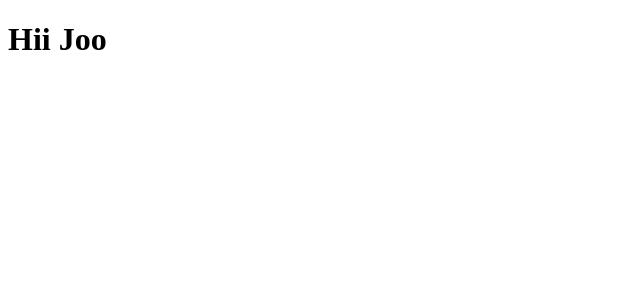
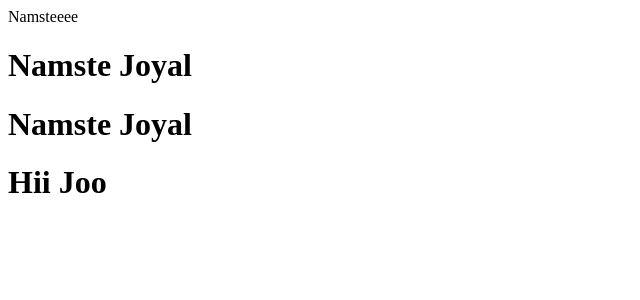
Before and after one commit to JoyalJames/joyal_react, a React (Vite) app: page / in a window 1280 px wide. Shown: the top 300 px of the page, without its empty margins (0-640 px from the left). Built offline with nearby package versions, Linux system fonts and the light colour scheme.

Commit message:
Functional Component

```diff
--- a/App.js
+++ b/App.js
@@ -3,9 +3,18 @@ import ReactDOM from "react-dom/client";
 
 //ReactElement
 // const heading = React.createElement("h1",{id:"heading"},"Hi Joyal Start");
-
-
 // JSX =>Babel transpiles it to React.createElement executed and to ReactElement-JS object is render on to HTML element(render)
-const jsxheading = <h1 id="heading" className="header">Hii Joo</h1>
+//REACT FUNCTIONAL COMPONENT
+const Title=()=>(
+    <h1>Namste Joyal</h1>
+)
+const element = "Namsteeee"
+const JsxHead =()=>(
+    <div>{element}
+        <Title/>
+        {Title()}
+        <h1 id="heading" className="header">Hii Joo</h1>
+    </div>
+)
 const root = ReactDOM.createRoot(document.getElementById("root"));
-root.render(jsxheading);
+root.render(<JsxHead/>);
```
